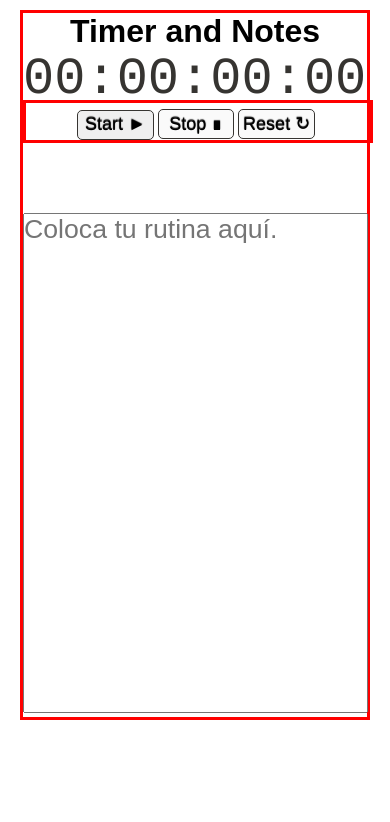
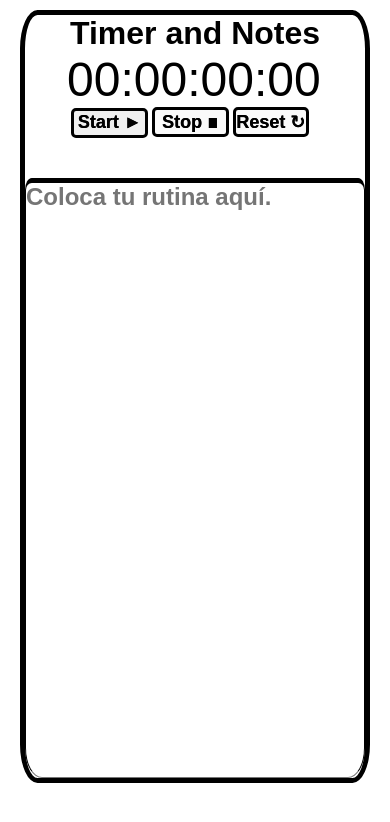
Before and after one commit to ReynoTD/timer-notes-workout, a plain HTML site: page src/index.html in a window 390 px wide. Drawn offline with Linux system fonts and the light colour scheme.

Commit message:
Mejorando los estilos y ajustando a las resoluciones de los dispositivos moviles

```diff
--- a/src/styles.css
+++ b/src/styles.css
@@ -13,51 +13,63 @@
   margin: 10px auto;
   width: 540px;
   height: 100%;
-  border-color: red;
-  border-style: solid;
+  border: 5px solid black;
+  color: black;
+  border-radius: 5%;
 }
+
+.timer {
+  margin: 0 3.29em;
+}
+
 .reloj {
   float: left;
   font-size: 80px;
-  font-family: Courier, sans-serif;
-  color: #363431;
+  font-family: arial, verdana, sans-serif;
+  color: black;
 }
+
 .boton {
   outline: none;
-  border: 1px solid #363431;
+  border: 3px solid black;
   color: black;
   width: 125px;
   height: 30px;
-  text-shadow: 0px -1px 1px black;
+  font-weight: bold;
   font-size: 20px;
   border-radius: 5px;
-  font-family: Helvetica;
+  font-family: arial, verdana, sans-serif;
+  text-shadow: 0.2px 0.1px;
   cursor: pointer;
 }
 .boton:active {
-  background-image: linear-gradient(#2c6f05, #3aad02);
+  background-image: linear-gradient(#195f99, #a7d9ff);
 }
 .boton:hover {
-  box-shadow: 0px 0px 14px #3aad02;
+  box-shadow: 0px 0px 14px #a7d9ff;
 }
 
 .buttons {
-  width: 540px;
-  padding: 0px 4.5em;
+  padding: 0px 4.3em;
   margin: 50px 0;
+  margin-left: 0;
   display: block;
-  border-color: red;
-  border-style: solid;
 }
 
 textarea {
-  width: 535px;
+  display: block;
+  width: 530px;
   height: 500px;
-  margin-top: 20px;
-  padding: 0;
   font-family: arial, verdana, sans-serif;
   font-size: 20pt;
+  font-weight: 600;
   resize: none;
+  border-radius: 2%;
+  border-bottom-left-radius: 5%;
+  border-bottom-right-radius: 5%;
+  border-top: 5px solid black;
+  border-left: 1.5px solid black;
+  border-right: 1.5px solid black;
 }
 
 @media (max-width: 400px) {
@@ -66,21 +78,41 @@ textarea {
     margin: 10 auto;
   }
 
+  .timer {
+    margin: 0 2.63em;
+  }
+
   .boton {
     width: 76.6px;
     font-size: 18px;
   }
 
   .buttons {
-    width: 350px;
-    padding: 0px 3.2em;
+    padding: 0px 2.9em;
   }
 
   .reloj {
-    font-size: 52px;
+    font-size: 48px;
+  }
+
+  .notes {
+    margin-top: -10px;
+    height: 600px;
   }
 
   textarea {
-    width: 345px;
+    width: 340px;
+    height: 600px;
+    font-size: 18pt;
   }
 }
+
+@media (max-width: 500px) and (min-width: 400px) {
+  textarea {
+    height: 800px;
+  }
+
+  .notes {
+    height: 800px;
+  }
+}
```
